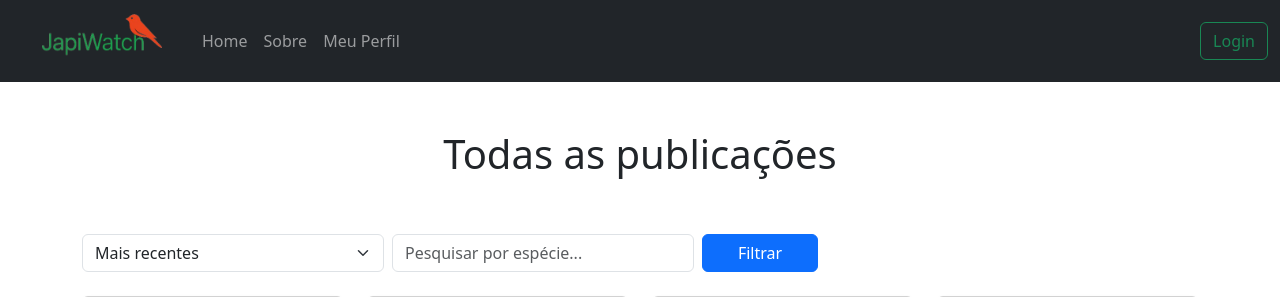
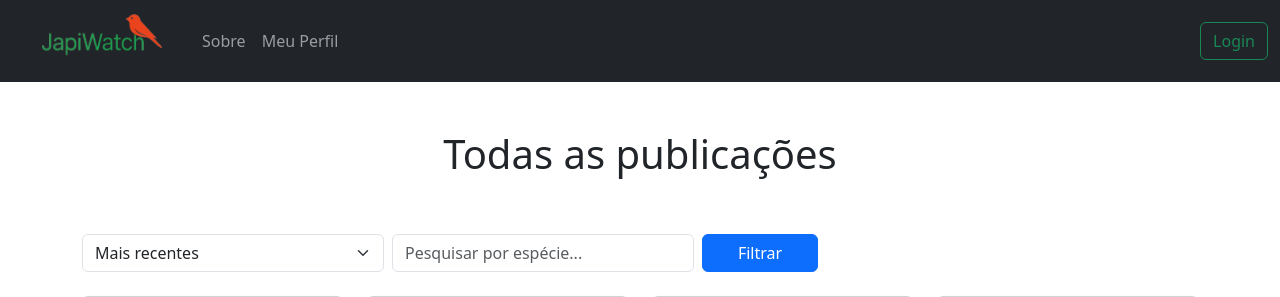
Before and after one commit to rafaeltonetti/JapiWatch, a PHP site: page /feed.php in a window 1280 px wide. Shown: the top 297 px of the page. Run offline with PHP 8.4, Linux system fonts and the light colour scheme; data comes from the database, SQL or seed files in the repository.

Commit message:
Update feed.php
retirei o botão home

```diff
--- a/feed.php
+++ b/feed.php
@@ -80,9 +80,6 @@ $resultado = $stmt->get_result();
             <div class="collapse navbar-collapse" id="navbarSupportedContent">
                 <ul class="navbar-nav me-auto mb-2 mb-lg-0">
                     <li class="nav-item active">
-                    <a class="nav-link" href="index.php">Home</a>
-                    </li>
-                    <li class="nav-item">
                     <a class="nav-link" href="sobre.php">Sobre</a>
                     </li>
                     <li class="nav-item">
```
